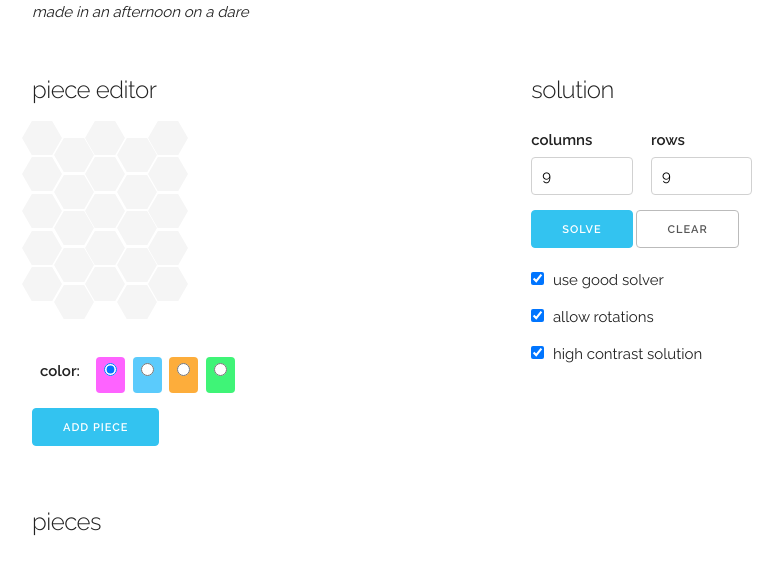
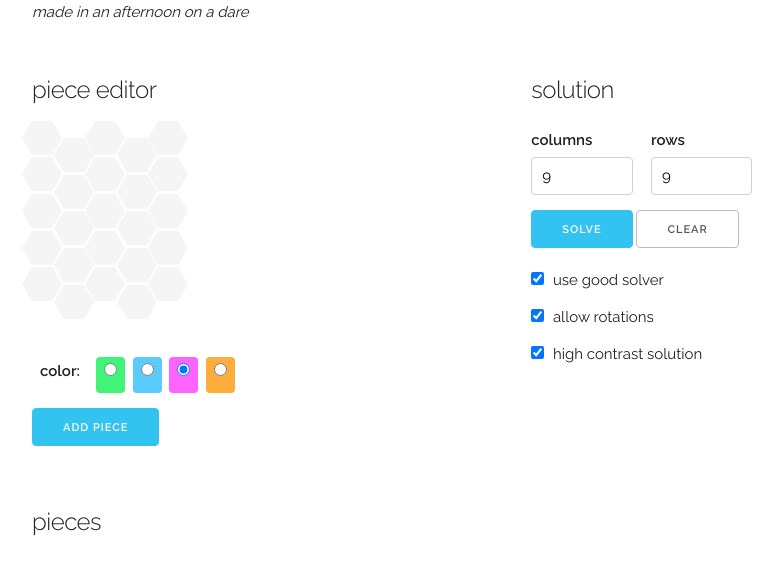
Before and after one commit to Bruno02468/mycopunk-hex-solver, a plain HTML site: page public/index.html in a window 1280 px wide. Shown: the part 91-666 px from the top of the page, without its empty margins (128-911 px from the left). Drawn offline with nearby package versions, Linux system fonts and the light colour scheme.

Commit message:
reorder colors

```diff
--- a/public/app.js
+++ b/public/app.js
@@ -50,7 +50,6 @@
 
   function init(){
     buildEditor();
-    setupColorSwatches();
     addPieceBtn.addEventListener('click', onAddPiece);
     solveBtn.addEventListener('click', onSolve);
     clearBtn.addEventListener('click', onClear);
@@ -62,27 +61,6 @@
       inp.addEventListener('change', refreshEditorUI);
     });
     renderPiecesList();
-  }
-
-  // Apply palette colors to the picker swatches so the UI is driven by the PALETTE
-  function setupColorSwatches(){
-    const swatches = document.querySelectorAll('.color-swatch');
-    swatches.forEach(label => {
-      const inp = label.querySelector('input.color-choice');
-      if (!inp) return;
-      const key = inp.value;
-      const color = PALETTE[key] || PALETTE.magenta;
-      label.style.background = color;
-      // choose text color for contrast (simple luminance threshold)
-      const m = color.match(/rgb\((\d+),\s*(\d+),\s*(\d+)\)/);
-      if (m) {
-        const r = +m[1], g = +m[2], b = +m[3];
-        const luma = 0.299*r + 0.587*g + 0.114*b;
-        label.style.color = luma < 140 ? '#fff' : '#111';
-      } else {
-        label.style.color = '#111';
-      }
-    });
   }
 
   let editorGrid = null;
--- a/public/index.html
+++ b/public/index.html
@@ -51,17 +51,17 @@
 
           <div class="color-picker" style="margin: 1rem 0;">
             <label>color:</label>
-            <label class="color-swatch">
+            <label style="background:rgb(63,244,119);color:#111">
+              <input class="color-choice" type="radio" name="color" value="green">
+            </label>
+            <label style="background:rgb(91,203,252);color:#111">
+              <input class="color-choice" type="radio" name="color" value="blue">
+            </label>
+            <label style="background:rgb(254,99,255);color:#fff">
               <input class="color-choice" type="radio" name="color" value="magenta" checked>
             </label>
-            <label class="color-swatch">
-              <input class="color-choice" type="radio" name="color" value="blue">
-            </label>
-            <label class="color-swatch">
+            <label style="background:rgb(253,173,59);color:#111">
               <input class="color-choice" type="radio" name="color" value="orange">
-            </label>
-            <label class="color-swatch">
-              <input class="color-choice" type="radio" name="color" value="green">
             </label>
           </div>
 
```
